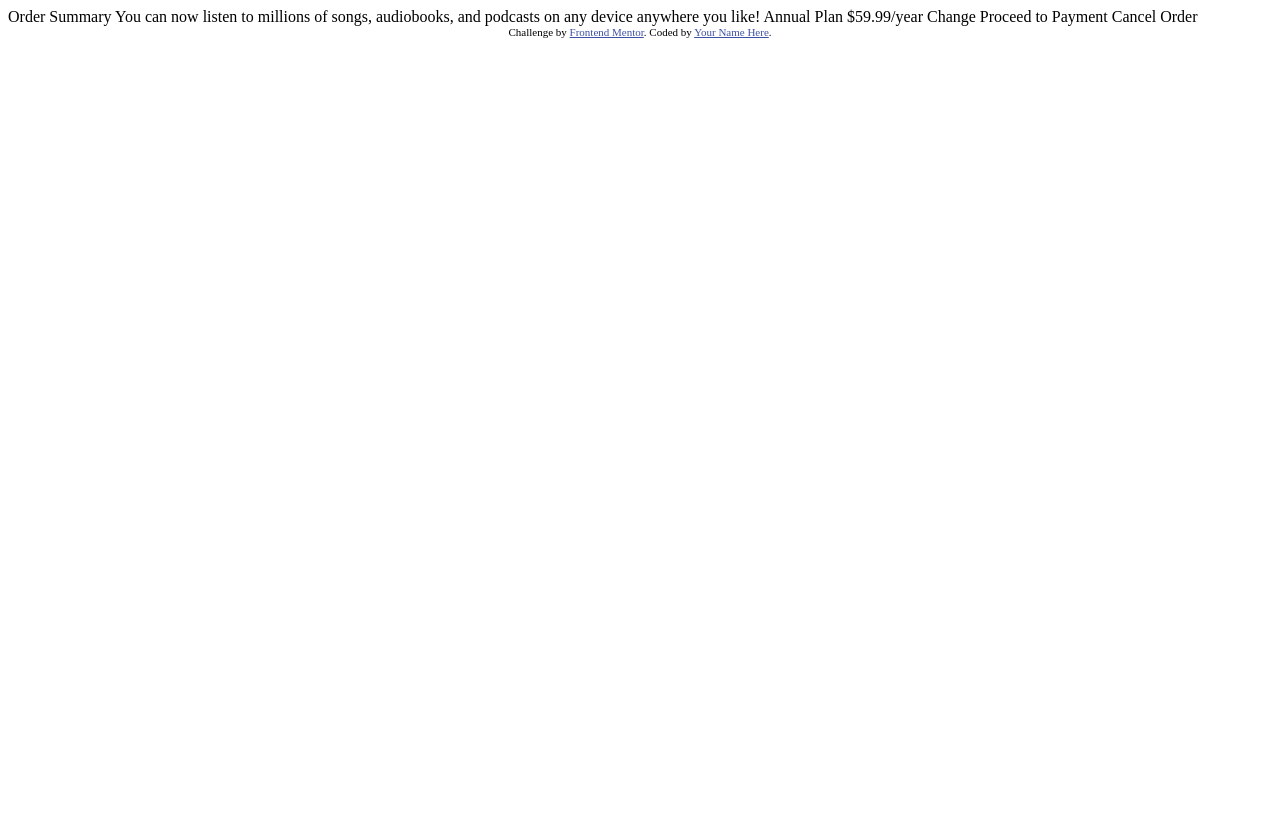
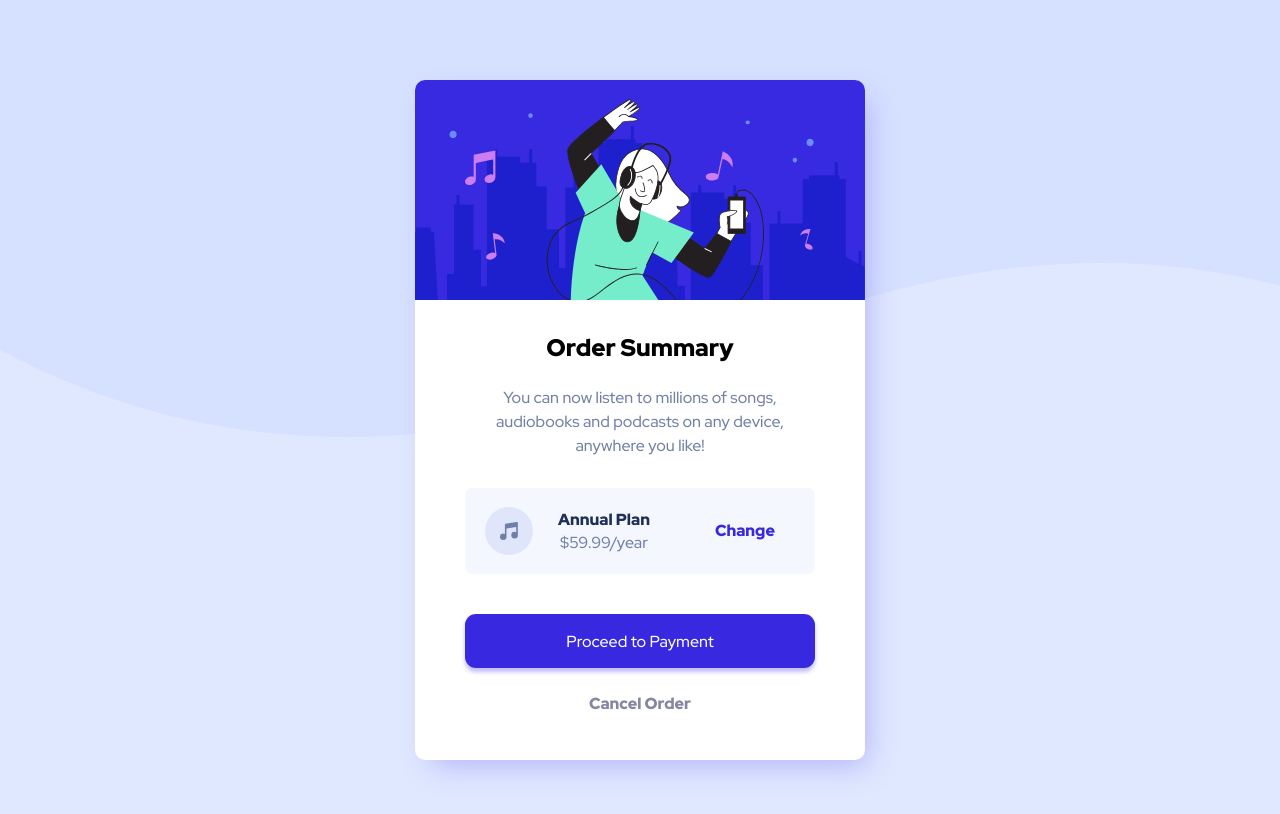
Before and after one commit to gchiquetto/order-summary, a plain HTML site: page index.html in a window 1280 px wide. Drawn offline with Linux system fonts and the light colour scheme.

Commit message:
changing project folders

```diff
--- a/design/css/style.css
+++ b/css/style.css
@@ -1,5 +1,5 @@
 body{
-  background-image: url("../../images/pattern-background-desktop.svg");
+  background-image: url("../images/pattern-background-desktop.svg");
   background-repeat: repeat-x;
   background-color: hsl(225, 100%, 94%);
   padding: 0;
@@ -31,7 +31,7 @@ body{
   }
 
   .pic{
-    background-image: url("../../images/illustration-hero.svg");
+    background-image: url("../images/illustration-hero.svg");
     background-position: cover;
     height: 220px;
     border-top-left-radius:  10px;
@@ -143,7 +143,7 @@ body{
 
 
   .pic{
-    background-image: url("../../images/illustration-hero.svg");
+    background-image: url("../images/illustration-hero.svg");
     background-size: contain;
     background-repeat: no-repeat;
     height: 400px;
--- a/index.html
+++ b/index.html
@@ -1,37 +1,34 @@
 <!DOCTYPE html>
-<html lang="en">
-<head>
-  <meta charset="UTF-8">
-  <meta name="viewport" content="width=device-width, initial-scale=1.0"> <!-- displays site properly based on user's device -->
-
-  <link rel="icon" type="image/png" sizes="32x32" href="./images/favicon-32x32.png">
-
-  <title>Frontend Mentor | Order summary card</title>
-
-  <!-- Feel free to remove these styles or customise in your own stylesheet 👍 -->
-  <style>
-    .attribution { font-size: 11px; text-align: center; }
-    .attribution a { color: hsl(228, 45%, 44%); }
-  </style>
-</head>
-<body>
-
-  Order Summary
-
-  You can now listen to millions of songs, audiobooks, and podcasts on any
-  device anywhere you like!
-
-  Annual Plan
-  $59.99/year
-
-  Change
-
-  Proceed to Payment
-  Cancel Order
-
-  <div class="attribution">
-    Challenge by <a href="https://www.frontendmentor.io?ref=challenge" target="_blank">Frontend Mentor</a>.
-    Coded by <a href="#">Your Name Here</a>.
-  </div>
-</body>
+<html lang="en" dir="ltr">
+  <head>
+    <meta charset="utf-8">
+    <title>Order Summary</title>
+    <link rel="icon" href="images/favicon-32x32.png">
+    <link rel="stylesheet" href="css/style.css">
+    <link rel="preconnect" href="https://fonts.googleapis.com">
+    <link rel="preconnect" href="https://fonts.gstatic.com" crossorigin>
+    <link href="https://fonts.googleapis.com/css2?family=Red+Hat+Display:ital,wght@0,500;0,900;1,700&display=swap" rel="stylesheet">
+  </head>
+  <body>
+    <div class="container">
+        <div class="pic"></div>
+        <div class="summary">
+          <h2>Order Summary</h2>
+          <p>You can now listen to millions of songs, audiobooks and podcasts on any
+          device, anywhere you like!</p>
+        </div>
+        <div class="box-plan">
+          <img class="music" src="images/icon-music.svg" alt="icon-music">
+          <div class="box-value">
+            <h3>Annual Plan</h3>
+            <p class="value">$59.99/year</p>
+          </div>
+          <a class="change" href="#">Change</a>
+        </div>
+        <div class="footer">
+          <a class="btn" href="#">Proceed to Payment</a>
+          <a class="cancel" href="#">Cancel Order</a>
+        </div>
+    </div>
+  </body>
 </html>
```
Also changed, not shown: design/index.html (+0 -6 lines).
